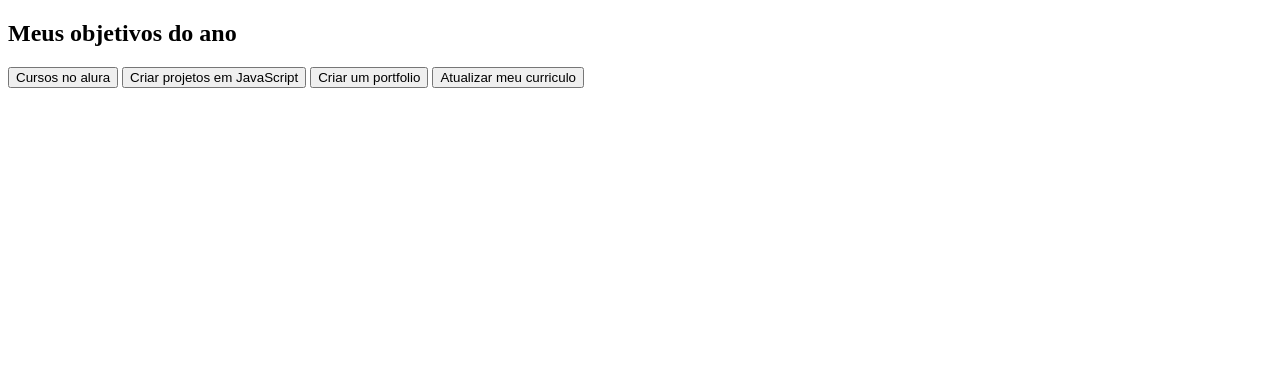
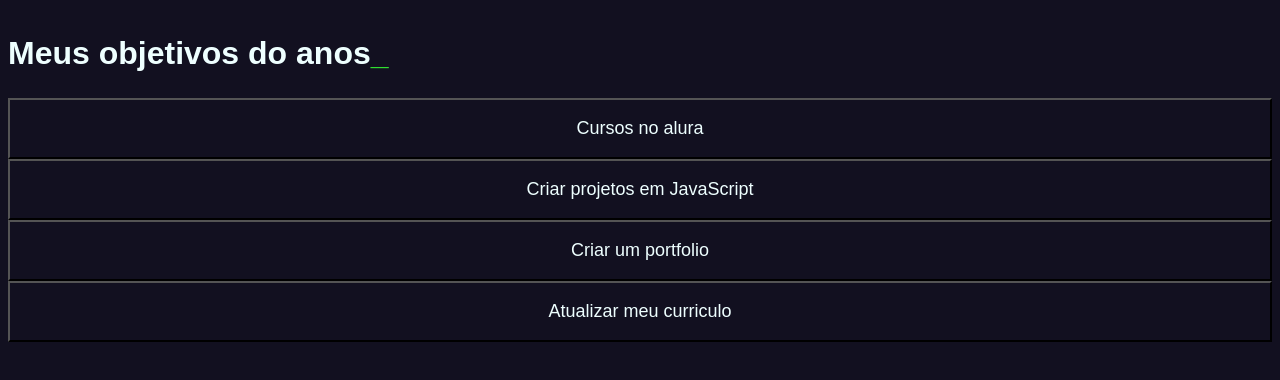
Before and after one commit to ceGarciamh/pjdevida, a plain HTML site: page index.html in a window 1280 px wide. Drawn offline with Linux system fonts and the light colour scheme.

Commit message:
Add files via upload

```diff
--- a/index.html
+++ b/index.html
@@ -3,12 +3,13 @@
 <head>
     <meta charset="UTF-8">
     <meta http-equiv="X-UA-Compatible" content="IE=edge">
+    <link rel="stylesheet" href="style.css">
     <meta name="viewport" content="width=device-width, initial-scale=1.0">
     <title>Meus objetivos de vida</title>
 </head>
 <body>
     <section class="conteudo-principal"></section>
-    <h2 class="titulo-principal">Meus objetivos do ano</h2>
+    <h2 class="titulo-principal">Meus objetivos do anos<span>_ </span></h2>
     <div class="botoes">
         <button class="botao">Cursos no alura</button>
         <button class="botao">Criar projetos em JavaScript</button>
--- a/style.css
+++ b/style.css
@@ -1,5 +1,5 @@
 :root{
-    ---cor-de-fundo: #e1e1e1;
+    ---cor-de-fundo: #121020;
     ---verde: #30dd30;
     ---branco: #efff;
     ---botao-inativo: rgba(58, 55, 94, 0,5);
@@ -19,3 +19,24 @@ body {
     width: 100%;
     margin: 0 auto;
 }
+.titulo-principal {
+    text-align: left;
+    width: 100%;
+    font-size: 32px;
+}
+
+.titulo-principal span{
+    color: var(---verde);
+}
+
+.botao {
+    font-family: Arial, Helvetica, sans-serif;
+    background-color: var(---botao-inativo);
+    color: var(---branco);
+    display: flex;
+    justify-content: center;
+    padding: 1em;
+    font-size: 18px;
+    align-items: center;
+    width: 100%;
+}
```
